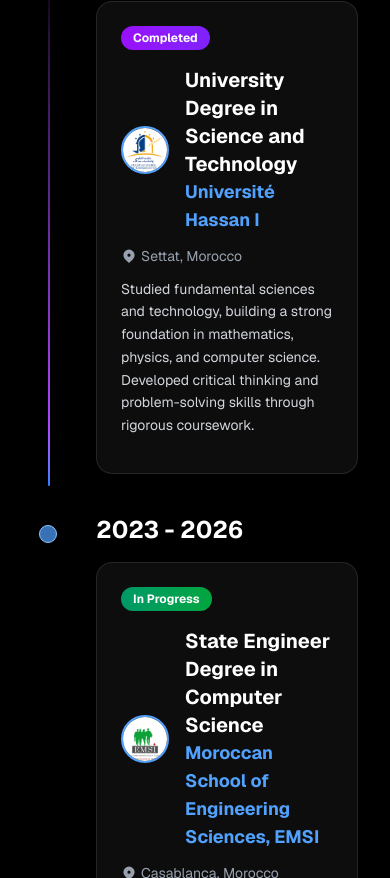
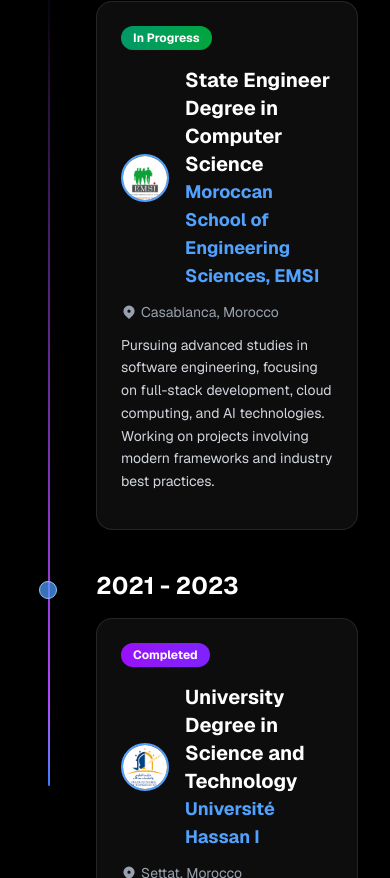
Before and after one commit to elabdioui/haitham, a Next.js app: page / in a window 390 px wide. Shown: the part 3286-4164 px from the top of the page. Built offline with nearby package versions, Linux system fonts and the light colour scheme.

Commit message:
not sure

```diff
--- a/src/app/lightswind.css
+++ b/src/app/lightswind.css
@@ -186,7 +186,26 @@
     background-position: 2000px 0;
   }
 }
+/* Solution d'urgence pour le scroll mobile */
+html, body {
+    overflow-x: hidden;
+    width: 100%;
+    max-width: 100vw;
+}
 
+@media (max-width: 768px) {
+    .max-w-7xl, .container {
+        max-width: calc(100vw - 2rem);
+        padding-left: 1rem;
+        padding-right: 1rem;
+    }
+
+    .backdrop-blur-lg, .bg-gradient-to-br {
+        max-width: 100%;
+        margin-left: 0;
+        margin-right: 0;
+    }
+}
 /* Skeleton Bars Loader Animation */
 @keyframes skeletonBarsLoader {
   0% {
--- a/src/components/Education.tsx
+++ b/src/components/Education.tsx
@@ -6,6 +6,45 @@ import Image from "next/image";
 
 export default function Education() {
   const educationData = [
+     {
+      title: "2023 - 2026",
+      content: (
+        <div className="bg-white/5 backdrop-blur-lg border border-white/10 rounded-2xl p-6 hover:bg-white/10 transition-all duration-300">
+          <div className="flex items-center gap-3 mb-4">
+            <span className="px-3 py-1 text-xs font-semibold rounded-full bg-gradient-to-r from-emerald-600 to-green-600 text-white">
+              In Progress
+            </span>
+          </div>
+
+          <div className="flex items-center gap-4 mb-3">
+            <div className="relative w-12 h-12 rounded-full overflow-hidden border-2 border-blue-400 flex-shrink-0">
+              <Image
+                src="/EMSI.png"
+                alt="Moroccan School of Engineering Sciences, EMSI"
+                fill
+                className="object-cover"
+              />
+            </div>
+            <div>
+              <h3 className="text-xl font-bold text-white">State Engineer Degree in Computer Science</h3>
+              <h4 className="text-lg font-semibold text-blue-400">Moroccan School of Engineering Sciences, EMSI</h4>
+            </div>
+          </div>
+
+          <p className="text-sm text-gray-400 mb-3 flex items-center gap-1">
+            <svg className="w-4 h-4" fill="currentColor" viewBox="0 0 20 20">
+              <path fillRule="evenodd" d="M5.05 4.05a7 7 0 119.9 9.9L10 18.9l-4.95-4.95a7 7 0 010-9.9zM10 11a2 2 0 100-4 2 2 0 000 4z" clipRule="evenodd" />
+            </svg>
+            Casablanca, Morocco
+          </p>
+          <p className="text-gray-300 text-sm leading-relaxed mb-3">
+            Pursuing advanced studies in software engineering, focusing on full-stack development,
+            cloud computing, and AI technologies. Working on projects involving modern frameworks
+            and industry best practices.
+          </p>
+        </div>
+      ),
+    },
 
     {
       title: "2021 - 2023",
@@ -46,28 +85,29 @@ export default function Education() {
         </div>
       ),
     },
+
     {
-      title: "2023 - 2026",
+      title: "2018 - 2021",
       content: (
         <div className="bg-white/5 backdrop-blur-lg border border-white/10 rounded-2xl p-6 hover:bg-white/10 transition-all duration-300">
           <div className="flex items-center gap-3 mb-4">
-            <span className="px-3 py-1 text-xs font-semibold rounded-full bg-gradient-to-r from-emerald-600 to-green-600 text-white">
-              In Progress
+            <span className="px-3 py-1 text-xs font-semibold rounded-full bg-gradient-to-r from-purple-600 to-violet-600 text-white">
+              Completed
             </span>
           </div>
 
           <div className="flex items-center gap-4 mb-3">
             <div className="relative w-12 h-12 rounded-full overflow-hidden border-2 border-blue-400 flex-shrink-0">
               <Image
-                src="/EMSI.png"
-                alt="Moroccan School of Engineering Sciences, EMSI"
+                src="/YASSAMINE.jpeg"
+                alt="Groupe Scolaire Yassamine"
                 fill
                 className="object-cover"
               />
             </div>
             <div>
-              <h3 className="text-xl font-bold text-white">State Engineer Degree in Computer Science</h3>
-              <h4 className="text-lg font-semibold text-blue-400">Moroccan School of Engineering Sciences, EMSI</h4>
+              <h3 className="text-xl font-bold text-white">Baccalaureate in Physical Sciences</h3>
+              <h4 className="text-lg font-semibold text-blue-400">Groupe Scolaire Yassamine</h4>
             </div>
           </div>
 
@@ -78,14 +118,13 @@ export default function Education() {
             Casablanca, Morocco
           </p>
           <p className="text-gray-300 text-sm leading-relaxed mb-3">
-            Pursuing advanced studies in software engineering, focusing on full-stack development,
-            cloud computing, and AI technologies. Working on projects involving modern frameworks
-            and industry best practices.
+            Earned a scientific baccalaureate with honors, specializing in physical sciences.
+            Developed strong analytical and problem-solving skills through rigorous coursework in
+            advanced mathematics, physics, and computer science fundamentals.
           </p>
         </div>
       ),
     },
-
   ];
 
   return (
```
